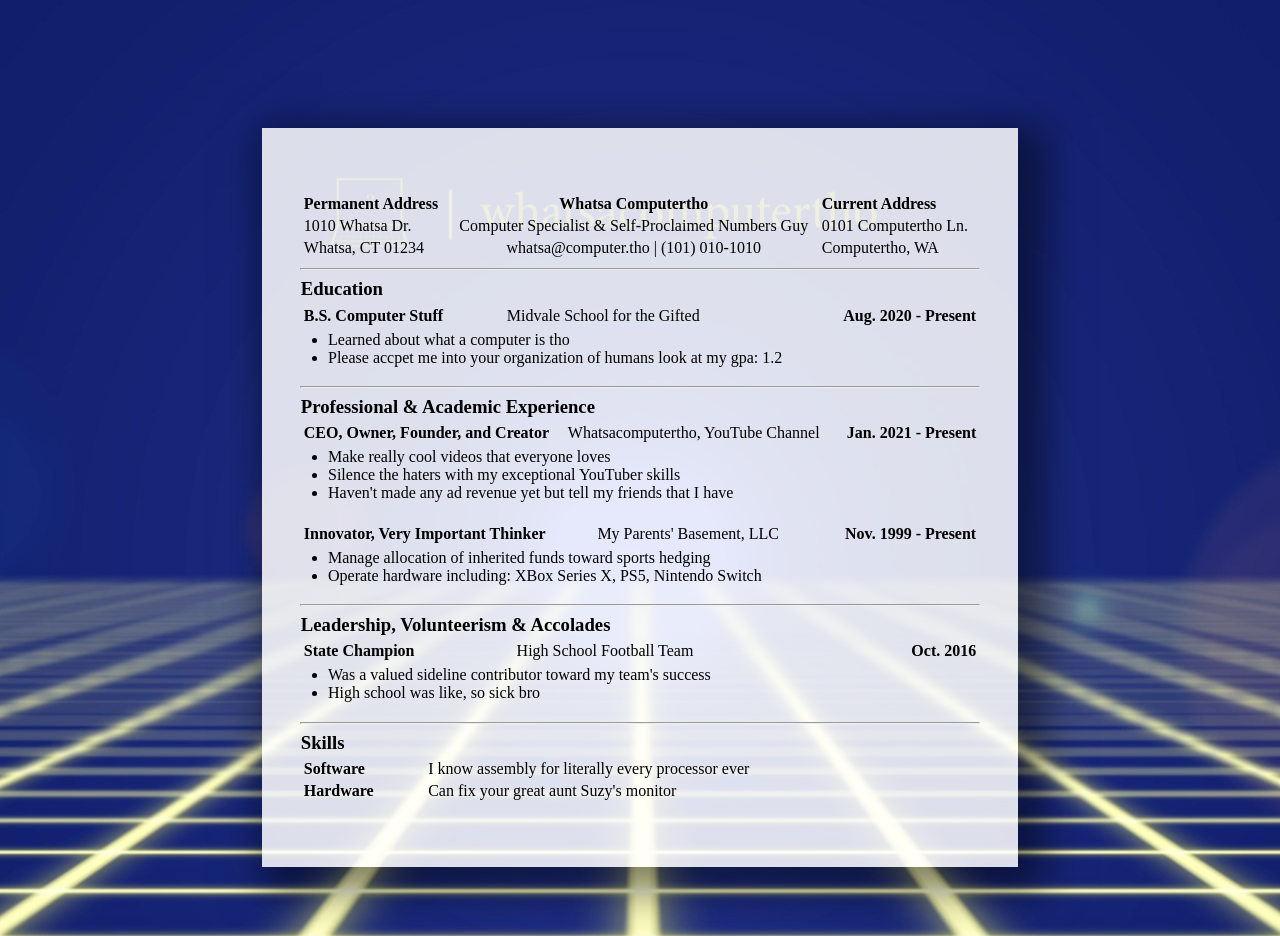
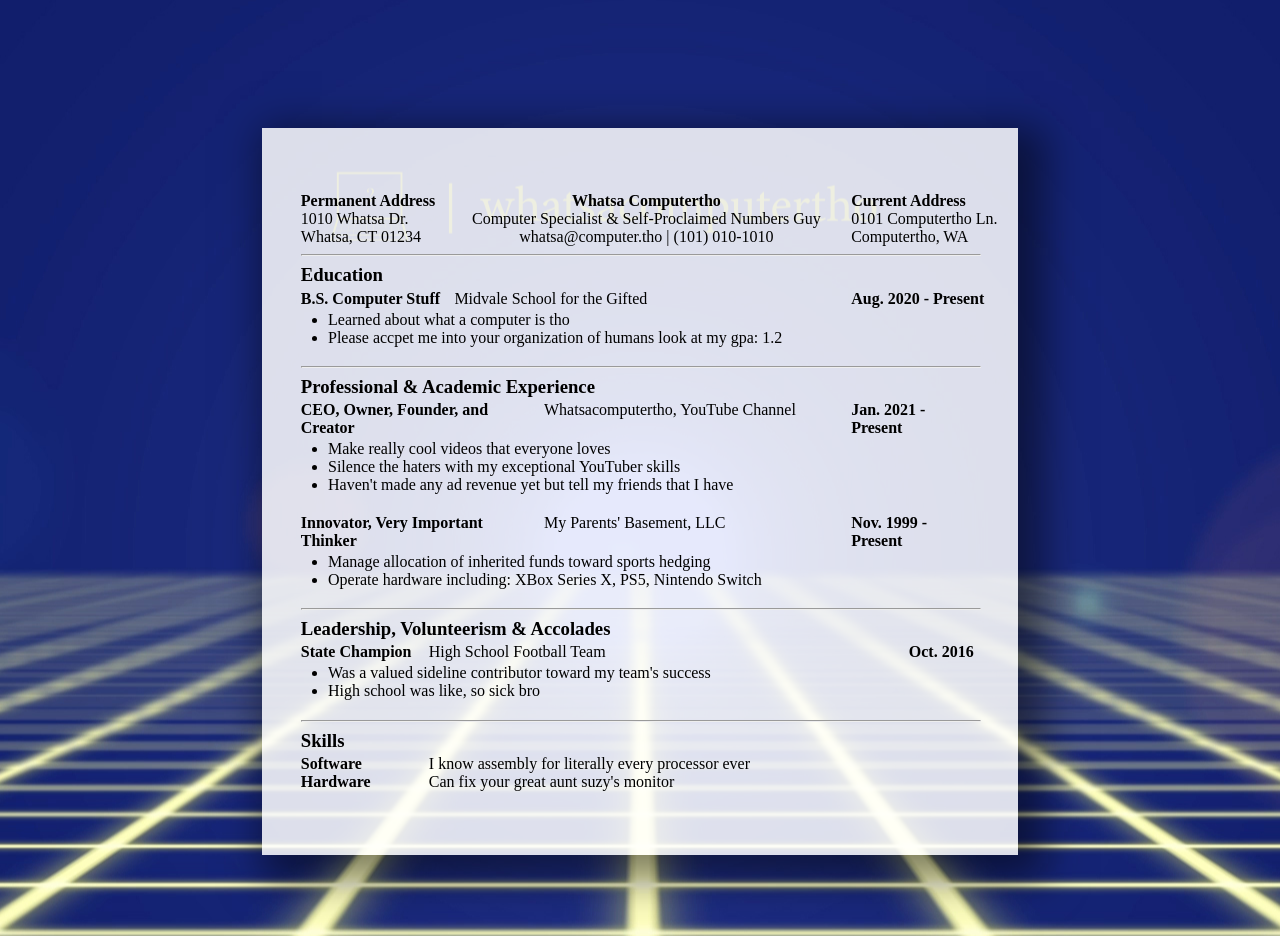
Before and after one commit to whatsacomputertho/HTML-Resume-Template, a plain HTML site: page index.html in a window 1280 px wide. Shown: the top 936 px of the page. Drawn offline with Linux system fonts and the light colour scheme.

Commit message:
Transitioned from using table components to using strictly divs and css grid for horizontal alignment

```diff
--- a/index.html
+++ b/index.html
@@ -11,34 +11,32 @@
 <body>
 <div class="page">
     <div class="header">
-        <table class="resume-table">
-            <tr class="resume-row">
-                <th class="address">Permanent Address</th>
-                <th class="contact-info">Whatsa Computertho</th>
-                <th class="address">Current Address</th>
-            </tr>
-            <tr class="resume-row">
-                <td class="address">1010 Whatsa Dr.</td>
-                <td class="contact-info">Computer Specialist & Self-Proclaimed Numbers Guy</td>
-                <td class="address">0101 Computertho Ln.</td>
-            </tr>
-            <tr class="resume-row">
-                <td class="address">Whatsa, CT 01234</td>
-                <td class="contact-info">whatsa@computer.tho | (101) 010-1010</td>
-                <td class="address">Computertho, WA</td>
-            </tr>
-        </table>
+        <div class="resume-table">
+            <div class="resume-header-column-left">
+                <p class="address"><b>Permanent Address</b></p>
+                <p class="address">1010 Whatsa Dr.</p>
+                <p class="address">Whatsa, CT 01234</p>
+            </div>
+            <div class="resume-header-column-center">
+                <p class="contact-info"><b>Whatsa Computertho</b></p>
+                <p class="contact-info">Computer Specialist & Self-Proclaimed Numbers Guy</p>
+                <p class="contact-info">whatsa@computer.tho | (101) 010-1010</p>
+            </div>
+            <div class="resume-header-column-right">
+                <p class="address"><b>Current Address</b></p>
+                <p class="address">0101 Computertho Ln.</p>
+                <p class="address">Computertho, WA</p>
+            </div>
+        </div>
         <hr class="rule"/>
     </div>
     <div class="education">
         <h3 class="resume-section-title">Education</h3>
-        <table class="resume-table">
-            <tr class="resume-row">
-                <th class="resume-item-title">B.S. Computer Stuff</th>
-                <td class="resume-item-content">Midvale School for the Gifted</td>
-                <th class="resume-item-date">Aug. 2020 - Present</th>
-            </tr>
-        </table>
+        <div class="resume-table" id="education-table">
+            <div class="resume-education-column-left"><p><b>B.S. Computer Stuff</b></p></div>
+            <div class="resume-education-column-center"><p>Midvale School for the Gifted</p></div>
+            <div class="resume-education-column-right"><p><b>Aug. 2020 - Present</b></p></th></div>
+        </div>
         <ul class="resume-item-points">
             <li>Learned about what a computer is tho</li>
             <li>Please accpet me into your organization of humans look at my gpa: 1.2</li>
@@ -47,25 +45,21 @@
     </div>
     <div class="experience">
         <h3 class="resume-section-title">Professional & Academic Experience</h3>
-        <table class="resume-table">
-            <tr class="resume-row">
-                <th class="resume-item-title">CEO, Owner, Founder, and Creator</th>
-                <td class="resume-item-content">Whatsacomputertho, YouTube Channel</td>
-                <th class="resume-item-date">Jan. 2021 - Present</th>
-            </tr>
-        </table>
+        <div class="resume-table" id="experience-table">
+            <div class="resume-experience-column-left"><p><b>CEO, Owner, Founder, and Creator</b></p></div>
+            <div class="resume-experience-column-center"><p>Whatsacomputertho, YouTube Channel</p></div>
+            <div class="resume-experience-column-right"><p><b>Jan. 2021 - Present</b></p></div>
+        </div>
         <ul class="resume-item-points">
             <li>Make really cool videos that everyone loves</li>
             <li>Silence the haters with my exceptional YouTuber skills</li>
             <li>Haven't made any ad revenue yet but tell my friends that I have</li>
         </ul>
-        <table class="resume-table">
-            <tr class="resume-row">
-                <th class="resume-item-title">Innovator, Very Important Thinker</th>
-                <td class="resume-item-content">My Parents' Basement, LLC</td>
-                <th class="resume-item-date">Nov. 1999 - Present</th>
-            </tr>
-        </table>
+        <div class="resume-table" id="experience-table">
+            <div class="resume-experience-column-left"><p><b>Innovator, Very Important Thinker</b></p></div>
+            <div class="resume-experience-column-center"><p>My Parents' Basement, LLC</p></div>
+            <div class="resume-experience-column-right"><p><b>Nov. 1999 - Present</b></p></div>
+        </div>
         <ul class="resume-item-points">
             <li>Manage allocation of inherited funds toward sports hedging</li>
             <li>Operate hardware including: XBox Series X, PS5, Nintendo Switch</li>
@@ -74,13 +68,11 @@
     </div>
     <div class="leadership">
         <h3 class="resume-section-title">Leadership, Volunteerism & Accolades</h3>
-        <table class="resume-table">
-            <tr class="resume-row">
-                <th class="resume-item-title">State Champion</th>
-                <td class="resume-item-content">High School Football Team</td>
-                <th class="resume-item-date">Oct. 2016</th>
-            </tr>
-        </table>
+        <div class="resume-table" id="leadership-table">
+            <div class="resume-leadership-column-left"><p><b>State Champion</b></p></div>
+            <div class="resume-leadership-column-center"><p>High School Football Team</p></div>
+            <div class="resume-leadership-column-right"><p><b>Oct. 2016</b></p></div>
+        </div>
         <ul class="resume-item-points">
             <li>Was a valued sideline contributor toward my team's success</li>
             <li>High school was like, so sick bro</li>
@@ -89,16 +81,16 @@
     </div>
     <div class="skills">
         <h3 class="resume-section-title">Skills</h3>
-        <table class="resume-table">
-            <tr class="resume-row">
-                <th class="resume-item-title">Software</th>
-                <td>I know assembly for literally every processor ever</td>
-            </tr>
-            <tr class="resume-row">
-                <th class="resume-item-title">Hardware</th>
-                <td>Can fix your great aunt Suzy's monitor</td>
-            </tr>
-        </table>
+        <div class="resume-table" id="skills-table">
+                <div class="resume-skills-column-left">
+                    <p><b>Software</b></p>
+                    <p><b>Hardware</b></p>
+                </div>
+                <div class="resume-skills-column-right">
+                    <p>I know assembly for literally every processor ever</p>
+                    <p>Can fix your great aunt suzy's monitor</p>
+                </div>
+        </div>
     </div>
 </div>
 </body>
--- a/style.css
+++ b/style.css
@@ -21,10 +21,17 @@ body
     padding-bottom: 5vw;
 }
 
+p
+{
+    margin: 0;
+}
+
 .rule
 {
     background-color: black;
     width: 53vw;
+    margin-left:1vw;
+    margin-right:1vw;
 }
 
 .resume-section-title
@@ -36,29 +43,91 @@ body
 
 .resume-table
 {
-    width: 55vw;
+    display: grid;
+    grid-template-columns: 11vw 32vw 11vw;
+    width: 54vw;
     padding-left: 1vw;
     padding-right: 1vw;
 }
 
+#education-table
+{
+    grid-template-columns: 12vw 31vw 11vw
+}
+
+#experience-table
+{
+    grid-template-columns: 19vw 24vw 8vw;
+}
+
+#leadership-table
+{
+    grid-template-columns: 10vw 37.5vw 9vw;
+}
+
+#skills-table
+{
+    grid-template-columns: 10vw 40vw;
+}
+
 .resume-row
 {
-    width: 50vw;
+    width: 53vw;
 }
 
-.resume-item-title
+.resume-header-column-right
 {
-    text-align: left;
+    width: 13vw;
 }
 
-.resume-item-content
+.resume-header-column-left
 {
-    text-align: left;
+    width: 13vw;
 }
 
-.resume-item-date
+.resume-header-column-center
 {
-    text-align: right;
+    width: 32vw;
+}
+
+.resume-education-column-right
+{
+    width: 13vw;
+}
+
+.resume-education-column-left
+{
+    width: 13vw;
+}
+
+.resume-education-column-center
+{
+    width: 30vw;
+}
+
+.resume-experience-column-right
+{
+    width: 10vw;
+}
+
+.resume-experience-column-left
+{
+    width: 18vw;
+}
+
+.resume-experience-column-center
+{
+    width: 24vw;
+}
+
+.resume-skills-column-left
+{
+    width: 10vw;
+}
+
+.resume-skills-column-right
+{
+    width: 40vw;
 }
 
 .resume-item-points
```
